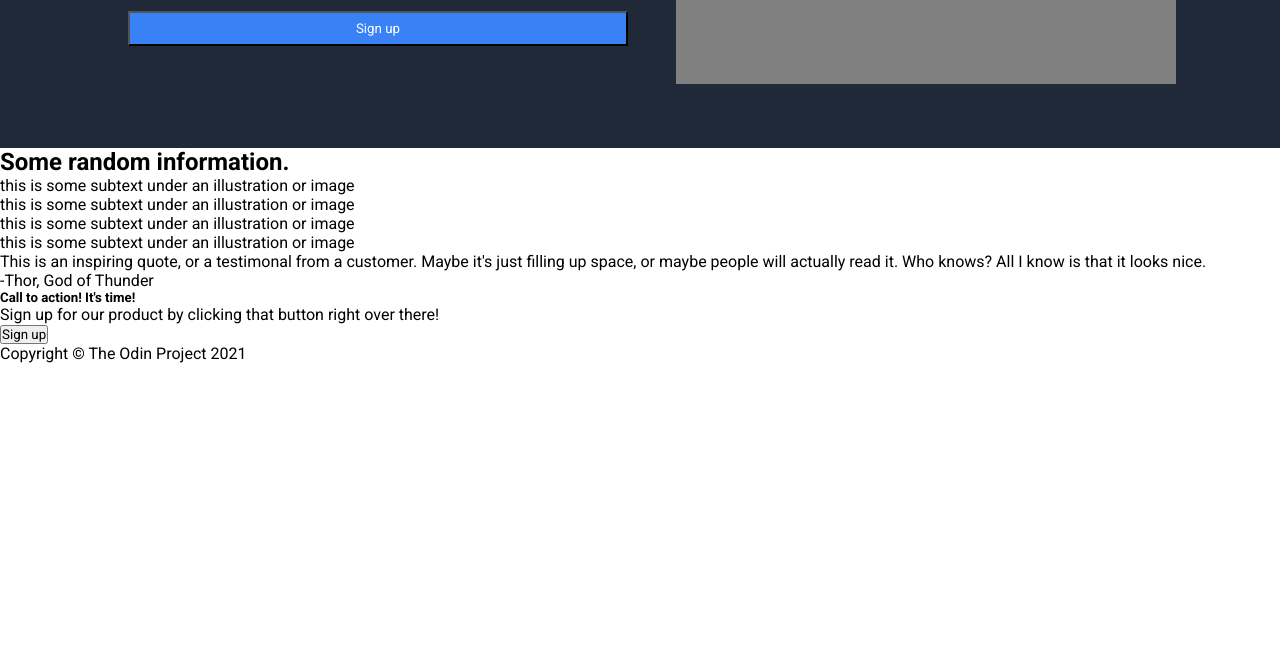
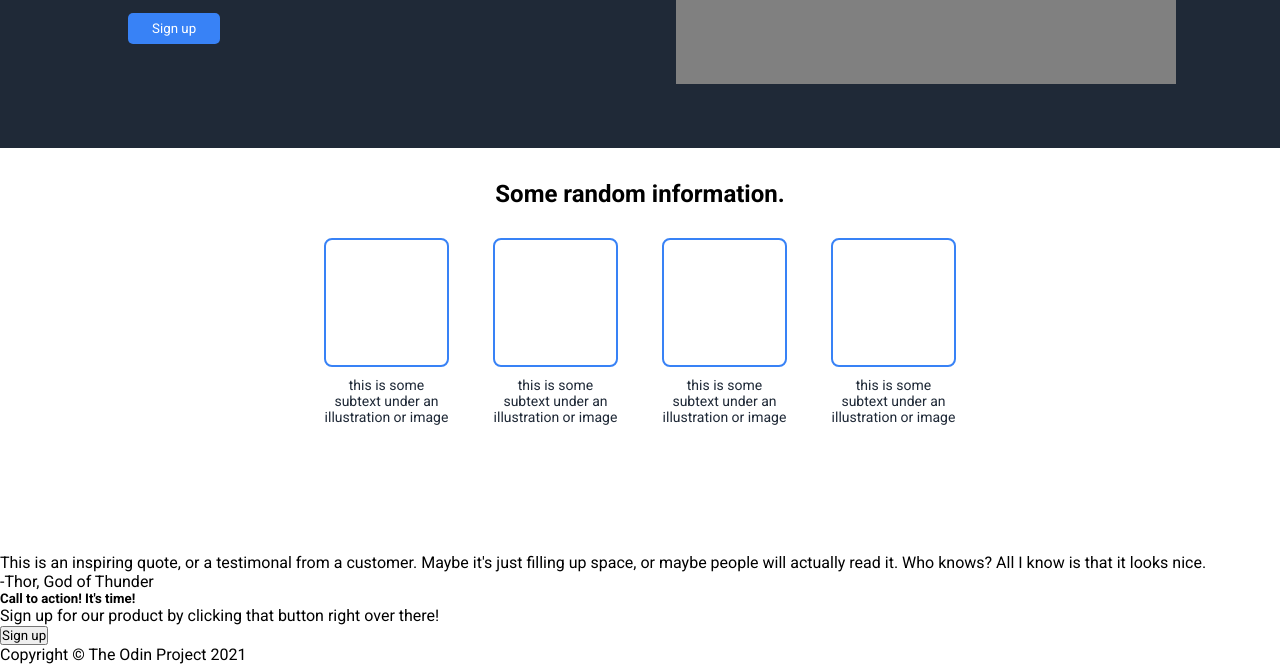
Before and after one commit to stavperry/project1_landingpage, a plain HTML site: page index.html in a window 1280 px wide. Shown: the part 356-1020 px from the top of the page. Before the commit the page ends 800 px from the top, so only its background shows below. Drawn offline with Linux system fonts and the light colour scheme.

Commit message:
header and info section styling

```diff
--- a/index.html
+++ b/index.html
@@ -32,14 +32,22 @@
             <h2>Some random information.</h2>
         </div>
         <div class="cards">
+            <div class="card">
                 <div class="square"></div>
                 <div class="card-text">this is some subtext under an illustration or image</div>
+            </div>
+            <div class="card">
                 <div class="square"></div>
                 <div class="card-text">this is some subtext under an illustration or image</div>
+            </div>
+            <div class="card">
                 <div class="square"></div>
                 <div class="card-text">this is some subtext under an illustration or image</div>
+            </div>
+            <div class="card">
                 <div class="square"></div>
                 <div class="card-text">this is some subtext under an illustration or image</div>
+            </div>
         </div>
     </div>
     <div class="quote">
--- a/style.css
+++ b/style.css
@@ -49,6 +49,7 @@ ul {
     flex-direction: column;
     gap: 16px;
     padding: 24px;
+    align-items: flex-start;
 }
 
 .content h1 {
@@ -66,6 +67,8 @@ ul {
     background-color: #3882F6;
     color: white;
     padding: 8px 24px;
+    border: 0;
+    border-radius: 5px;
 }
 
 .imgplaceholder {
@@ -78,3 +81,41 @@ ul {
     align-items: center;
     height: 300px;
 }
+
+ .info {
+    padding: 32px 64px 128px 64px;
+    text-align: center;
+}
+
+.title {
+    margin-bottom: 30px;
+}
+
+.cards {
+    display: flex;
+    justify-content: center;
+    gap: 44px;
+    flex-wrap: wrap;
+}
+
+.card {
+    display: flex;
+    flex-direction: column;
+    align-items: center;
+    width: 125px;
+}
+
+.square {
+    border: 2px solid #3882F6;
+    width: 100%;
+    padding-bottom: 100%;
+    border-radius: 8px;
+    box-sizing: border-box;
+}
+
+.card-text {
+    margin-top: 10px;
+    text-align: center;
+    color: #1F2937;
+    font-size: 14px;
+}
```
Lines whose indentation alone changed are shown as unchanged.
